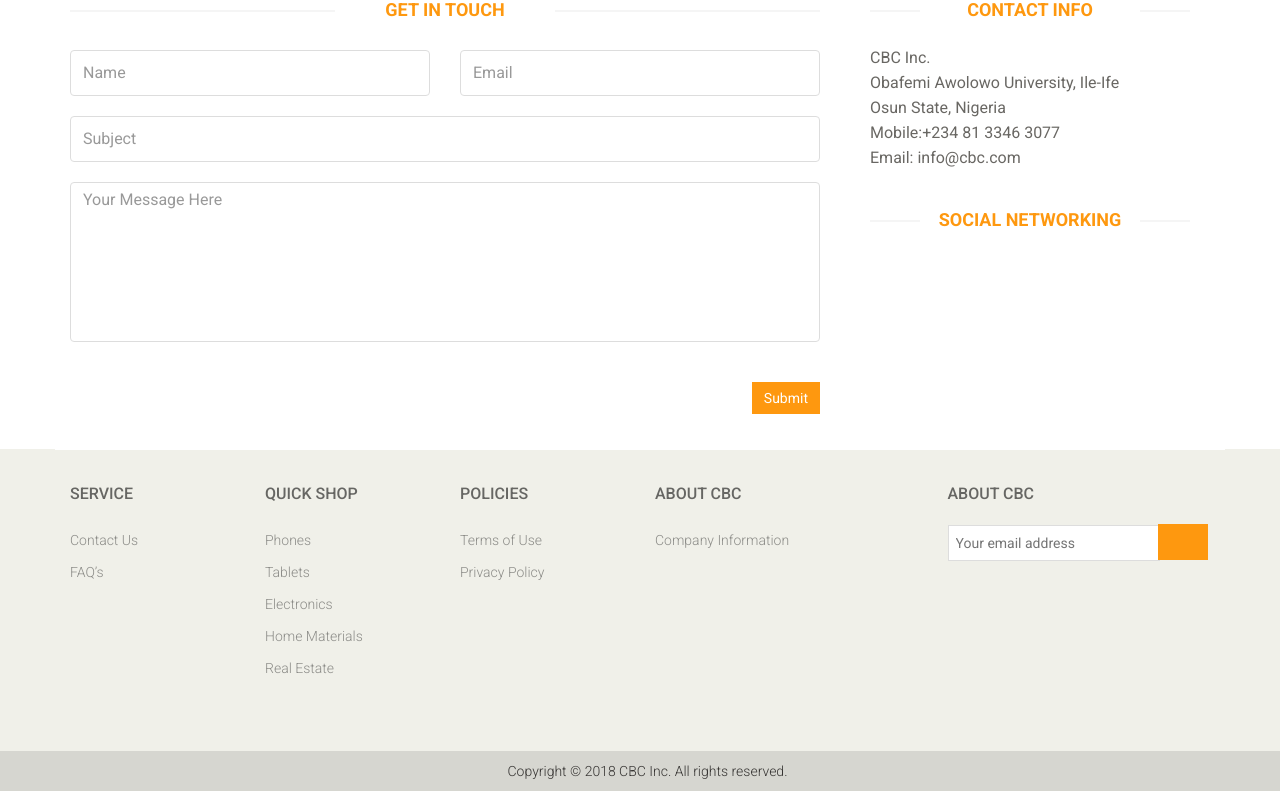
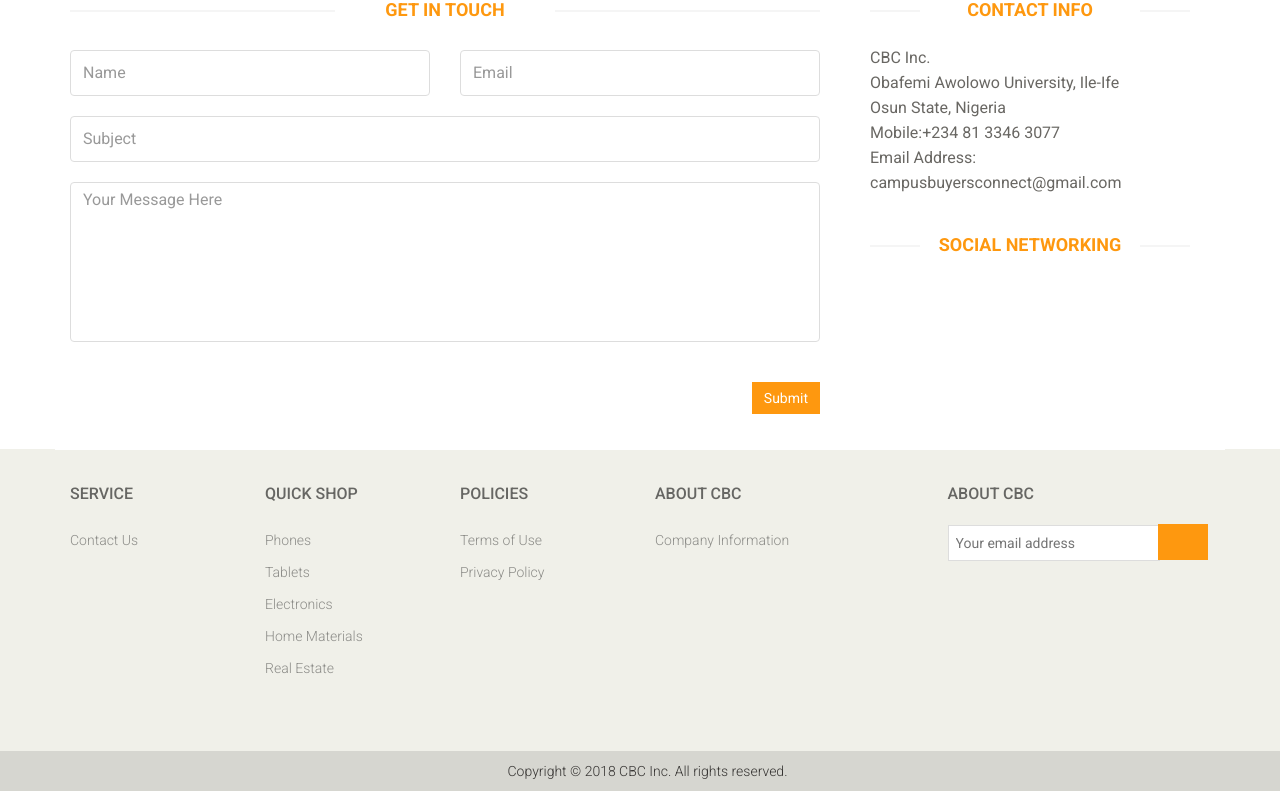
Before and after one commit to Oladiman/ONGOING, a Django app: page /contact-us/ in a window 1280 px wide. Shown: the part 213-1004 px from the top of the page. Run offline with Django 3.2, Linux system fonts and the light colour scheme; some libraries are stand-ins or nearby versions; some web fonts are replaced.

Commit message:
Update contact-us.html

```diff
--- a/templates/contact-us.html
+++ b/templates/contact-us.html
@@ -149,22 +149,16 @@
 							<p>Obafemi Awolowo University, Ile-Ife</p>
 							<p>Osun State, Nigeria</p>
 							<p>Mobile:+234 81 3346 3077</p>
-							<p>Email: info@cbc.com</p>
+							<p>Email Address: campusbuyersconnect@gmail.com</p>
 	    				</address>
 	    				<div class="social-networks">
 	    					<h2 class="title text-center">Social Networking</h2>
 							<ul>
 								<li>
-									<a href="#"><i class="fa fa-facebook"></i></a>
+									<a href="https://https://www.facebook.com/connect.campusbuyers"><i class="fa fa-facebook"></i></a>
 								</li>
 								<li>
-									<a href="#"><i class="fa fa-twitter"></i></a>
-								</li>
-								<li>
-									<a href="#"><i class="fa fa-google-plus"></i></a>
-								</li>
-								<li>
-									<a href="#"><i class="fa fa-youtube"></i></a>
+									<a href=""https://twitter.com/c_b_connect""><i class="fa fa-twitter"></i></a>
 								</li>
 							</ul>
 	    				</div>
@@ -183,8 +177,7 @@
 						<div class="single-widget">
 							<h2>Service</h2>
 							<ul class="nav nav-pills nav-stacked">
-								<li><a href="C:/Users/Oluwadamilola/Desktop/Favour/CBC/templates/contact-us">Contact Us</a></li>
-								<li><a href="#">FAQ’s</a></li>
+								<li><a href="#">Contact Us</a></li>
 							</ul>
 						</div>
 					</div>
```
